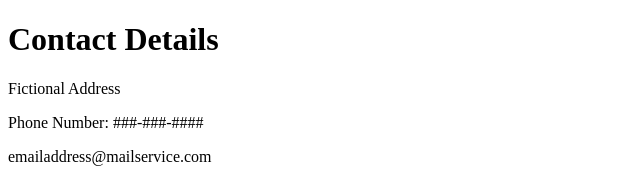
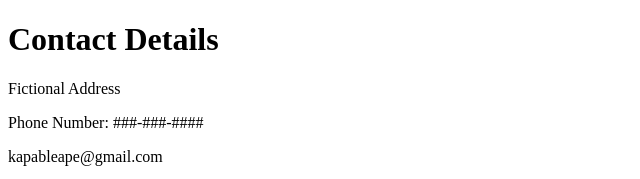
Before and after one commit to imparking/cv, a plain HTML site: page contact-me.html in a window 1280 px wide. Shown: the top 179 px of the page, 0-640 px from the left. Drawn offline with Linux system fonts and the light colour scheme.

Commit message:
Update contact-me.html

```diff
--- a/contact-me.html
+++ b/contact-me.html
@@ -8,7 +8,7 @@
     <h1>Contact Details</h1>
     <p>Fictional Address</p>
     <p>Phone Number: ###-###-####</p>
-    <p>emailaddress@mailservice.com</p>
+    <p>kapableape@gmail.com</p>
 
 
 <form action="mailto:kapableape@gmail.com" method="post" enctype="text/plain">
```
